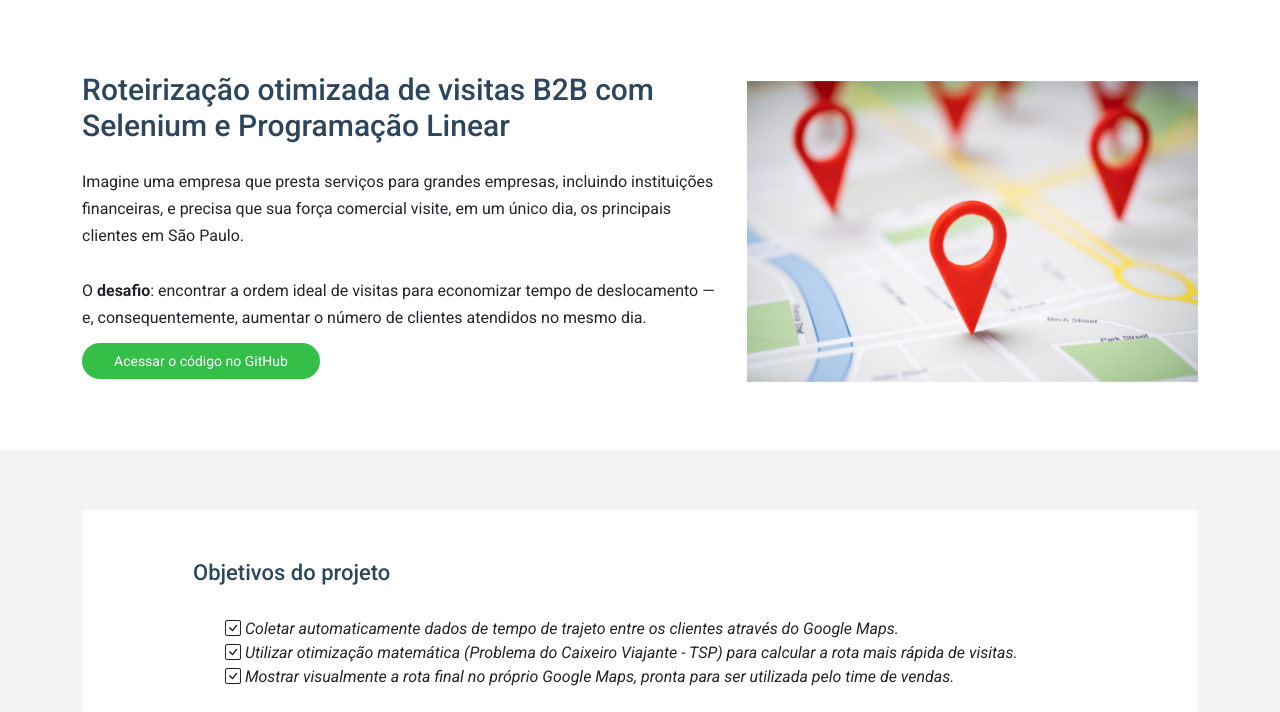
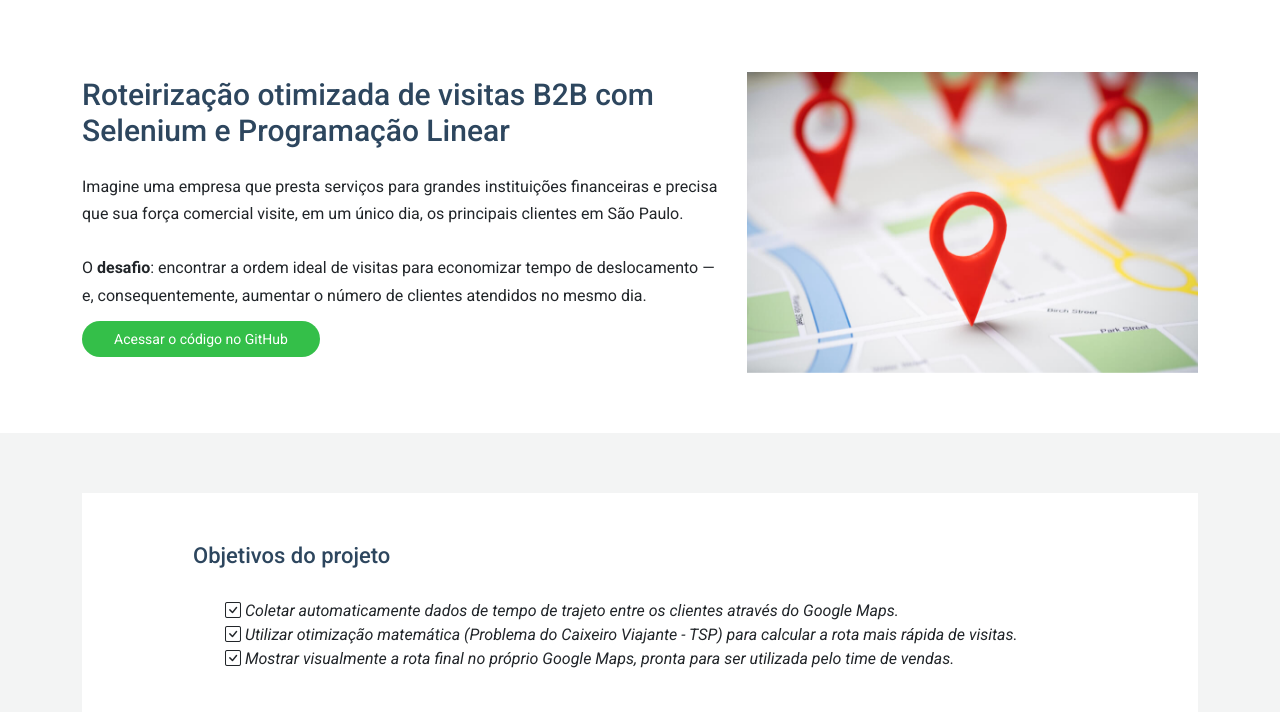
Before and after one commit to diassmatheus/portfolio_automacao_otimizacao, a plain HTML site: page index.html in a window 1280 px wide. Shown: the part 88-800 px from the top of the page. Drawn offline with Linux system fonts and the light colour scheme.

Commit message:
Update index.html

```diff
--- a/index.html
+++ b/index.html
@@ -110,7 +110,7 @@
               Roteirização otimizada de visitas B2B com Selenium e Programação Linear
             </h1>
             <p data-aos="fade-up">
-              Imagine uma empresa que presta serviços para grandes empresas, incluindo instituições financeiras,
+              Imagine uma empresa que presta serviços para grandes instituições financeiras
               e precisa que sua força comercial visite, em um único dia, os principais clientes em São Paulo.
               <br><br>
               O <b>desafio</b>: encontrar a ordem ideal de visitas para economizar tempo de deslocamento — e,
```
